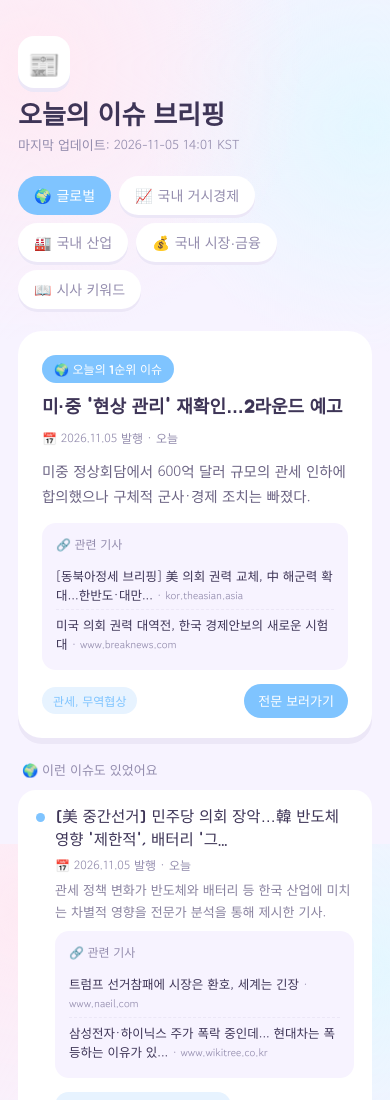
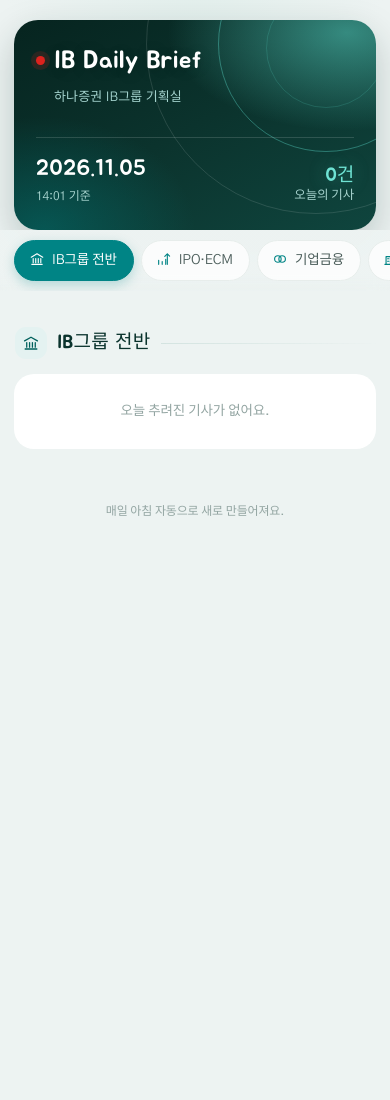
Before and after one commit to juyeong0379/Juyeong, a plain HTML site: page docs/index.html in a window 390 px wide. Shown: the top 1100 px of the page. After the commit the page ends 844 px from the top, so only its background shows below. Drawn offline with Linux system fonts and the light colour scheme.

Commit message:
Add files via upload

```diff
--- a/docs/index.html
+++ b/docs/index.html
@@ -3,338 +3,415 @@
 <head>
 <meta charset="UTF-8">
 <meta name="viewport" content="width=device-width, initial-scale=1.0">
-<title>오늘의 이슈 브리핑</title>
+<title>IB Daily Brief</title>
 <link rel="preconnect" href="https://fonts.googleapis.com">
-<link href="https://fonts.googleapis.com/css2?family=Jua&family=Gowun+Dodum&display=swap" rel="stylesheet">
+<link rel="preconnect" href="https://fonts.gstatic.com" crossorigin>
+<link href="https://fonts.googleapis.com/css2?family=Jua&family=Gowun+Dodum&family=Gothic+A1:wght@300;400;500;600&display=swap" rel="stylesheet">
 <style>
   :root{
-    --bg:#F7F3FF;
+    color-scheme:light;
+    --forest:#0B332D;
+    --hana:#008485;
+    --hana-deep:#00605C;
+    --mint:#3FC3B5;
+    --red:#DC231E;
+
+    --accent:#008485;
+    --soft:#E4F2F1;
+
+    --bg:#EDF3F2;
     --card:#FFFFFF;
-    --ink:#3E3557;
-    --sub:#948DAE;
-    --line:#ECE7F7;
+    --ink:#17322E;
+    --body:#4A5C59;
+    --mute:#93A5A2;
+    --hair:#E7EDEB;
+
+    --round:'Jua',sans-serif;
+    --text:'Gothic A1',-apple-system,BlinkMacSystemFont,'Apple SD Gothic Neo',sans-serif;
+    --read:'Gowun Dodum',-apple-system,BlinkMacSystemFont,'Apple SD Gothic Neo',sans-serif;
   }
   *{box-sizing:border-box;}
+  html{-webkit-text-size-adjust:100%;scroll-behavior:smooth;}
   body{
-    margin:0;
-    background:var(--bg);
-    color:var(--ink);
-    font-family:'Gowun Dodum', sans-serif;
+    margin:0;color:var(--ink);
+    background:
+      radial-gradient(70% 45% at 50% -5%, #E2EFEC 0%, rgba(226,239,236,0) 70%),
+      var(--bg);
+    background-attachment:fixed;
+    font-family:var(--text);font-size:15px;font-weight:400;line-height:1.7;letter-spacing:-.01em;
     -webkit-font-smoothing:antialiased;
-    background-image:
-      radial-gradient(circle at 8% 8%, #FFEAF3 0%, transparent 32%),
-      radial-gradient(circle at 95% 15%, #E4F7FF 0%, transparent 28%);
-    background-attachment:fixed;
   }
-  .wrap{max-width:720px;margin:0 auto;padding:36px 18px 90px;}
+  a{color:inherit;text-decoration:none;}
+  a:focus-visible,button:focus-visible{outline:2px solid var(--hana);outline-offset:3px;border-radius:6px;}
 
-  .masthead{display:flex;align-items:center;gap:14px;margin-bottom:22px;}
-  .mascot{
-    width:52px;height:52px;flex-shrink:0;background:var(--card);
-    border-radius:16px;display:flex;align-items:center;justify-content:center;
-    font-size:26px;box-shadow:0 4px 0 var(--line);
+  .page{max-width:760px;margin:0 auto;padding:0 18px 80px;}
+
+  /* ── 표지 ───────────────────────────── */
+  .cover{
+    position:relative;overflow:hidden;color:#fff;margin:20px 0 0;
+    border-radius:28px;padding:36px 32px 30px;
+    box-shadow:0 14px 36px rgba(7,42,37,.22);
+    background:
+      radial-gradient(90% 85% at 92% 6%, rgba(96,226,210,.50) 0%, rgba(96,226,210,0) 55%),
+      radial-gradient(70% 90% at 8% 100%, rgba(0,132,133,.42) 0%, rgba(0,132,133,0) 60%),
+      linear-gradient(152deg,#06241F 0%,#0B332D 50%,#0F453E 100%);
   }
-  .masthead-text h1{font-family:'Jua', sans-serif;font-size:26px;margin:0;}
-  .masthead-text p{margin:2px 0 0;font-size:13px;color:var(--sub);}
-
-  .tabs{display:flex;gap:8px;margin-bottom:22px;flex-wrap:wrap;}
-  .tab{
-    border:none;cursor:pointer;font-family:'Jua', sans-serif;font-size:14px;
-    padding:9px 16px;border-radius:999px;background:var(--card);color:var(--sub);
-    box-shadow:0 3px 0 var(--line);transition:transform .12s ease;
+  .cover .ring{
+    position:absolute;border-radius:50%;border:1px solid rgba(255,255,255,.12);
+    width:340px;height:340px;right:-110px;top:-146px;
   }
-  .tab:hover{transform:translateY(-1px);}
-  .tab.active{color:#fff;box-shadow:none;}
-  .tab .emoji{margin-right:5px;}
-
-  .top-story{
-    background:var(--card);border-radius:24px;padding:24px 24px 20px;
-    margin-bottom:20px;box-shadow:0 6px 0 var(--line);
+  .cover .ring.b{
+    width:216px;height:216px;right:-58px;top:-84px;
+    border-color:rgba(96,226,210,.38);
   }
-  .top-story .ribbon{
-    display:inline-block;font-family:'Jua', sans-serif;font-size:12px;color:#fff;
-    padding:5px 12px;border-radius:999px;margin-bottom:12px;
+  .cover .ring.c{
+    width:120px;height:120px;right:-10px;top:-32px;
+    border-color:rgba(96,226,210,.16);
   }
-  .top-story h2{font-family:'Jua', sans-serif;font-size:20px;line-height:1.45;margin:0 0 8px;}
-  .pubdate{font-size:12px;color:var(--sub);margin-bottom:12px;}
-  .top-story p.summary{font-size:14.5px;line-height:1.75;color:#6C6484;margin:0 0 14px;}
-
-  .related-box{background:var(--bg);border-radius:14px;padding:12px 14px;margin-bottom:14px;}
-  .related-box .related-title{font-family:'Jua', sans-serif;font-size:12px;color:var(--sub);margin-bottom:8px;}
-  .related-link{
-    display:block;font-size:12.5px;color:var(--ink);text-decoration:none;
-    padding:5px 0;border-bottom:1px dashed var(--line);
+  .cover .in{position:relative;}
+  .cover .brand{display:flex;align-items:center;gap:9px;}
+  .cover .brand span{
+    width:9px;height:9px;border-radius:50%;background:var(--red);flex:none;
+    box-shadow:0 0 0 5px rgba(220,35,30,.16);
   }
-  .related-link:last-child{border-bottom:none;}
-  .related-link .src{color:var(--sub);font-size:11px;margin-left:4px;}
-
-  .stat-row{display:flex;align-items:center;gap:10px;flex-wrap:wrap;}
-  .tag-pill{font-size:12px;padding:5px 11px;border-radius:999px;}
-  .read-btn{
-    font-family:'Jua', sans-serif;font-size:13px;color:#fff;text-decoration:none;
-    padding:7px 14px;border-radius:999px;margin-left:auto;
+  .cover h1{
+    font-family:var(--round);font-weight:400;font-size:31px;letter-spacing:.01em;
+    margin:0;line-height:1.1;text-shadow:0 2px 14px rgba(0,0,0,.18);
+  }
+  .cover .who{font-size:13px;color:#A3D2CD;margin:12px 0 0 18px;letter-spacing:.01em;}
+  .cover .meta{
+    display:flex;align-items:flex-end;justify-content:space-between;gap:16px;
+    margin-top:28px;padding-top:19px;
+    border-top:1px solid rgba(255,255,255,.14);
+  }
+  .cover .day{font-family:var(--round);font-size:27px;line-height:1;letter-spacing:.02em;}
+  .cover .at{font-size:12px;color:#A7D3CE;margin-top:7px;}
+  .cover .count{text-align:right;font-size:12.5px;color:#A7D3CE;line-height:1.5;}
+  .cover .count b{
+    font-family:var(--round);font-weight:400;font-size:23px;color:#6FE3D4;
+    display:block;line-height:1.1;text-shadow:0 0 18px rgba(111,227,212,.35);
   }
 
-  .row{
-    background:var(--card);border-radius:18px;padding:16px 18px;margin-bottom:12px;
-    box-shadow:0 4px 0 var(--line);
+  /* ── 섹션 메뉴 (페이지에 하나뿐) ───────── */
+  .sect[hidden]{display:none;}
+  .menu{
+    position:sticky;top:0;z-index:20;margin:0 -18px;padding:13px 18px 12px;
+    display:flex;gap:7px;overflow-x:auto;scrollbar-width:none;
+    background:linear-gradient(rgba(237,243,242,.97) 72%, rgba(237,243,242,0));
+    backdrop-filter:blur(10px);
   }
-  .row-top{display:flex;align-items:flex-start;gap:10px;}
-  .dot{width:9px;height:9px;border-radius:50%;flex-shrink:0;margin-top:7px;}
-  .row-body h3{font-family:'Jua', sans-serif;font-weight:400;font-size:15.5px;line-height:1.5;margin:0 0 4px;}
-  .row-body .pubdate{margin-bottom:6px;}
-  .row-body p.summary{font-size:13px;line-height:1.65;color:#8A83A0;margin:0 0 9px;}
-  .row-meta{display:flex;align-items:center;gap:8px;flex-wrap:wrap;margin-bottom:8px;}
-  .row-meta a.read-link{font-size:12px;color:var(--sub);text-decoration:none;margin-left:auto;}
-  .row-meta a.read-link:hover{color:var(--ink);}
-
-  .section-label{font-family:'Jua', sans-serif;font-size:13px;color:var(--sub);margin:22px 0 10px 4px;}
-
-  .empty-msg, .error-msg{
-    background:var(--card);border-radius:18px;padding:20px;text-align:center;
-    color:var(--sub);font-size:13.5px;line-height:1.7;
+  .menu::-webkit-scrollbar{display:none;}
+  .menu a i{
+    display:inline-flex;width:16px;height:16px;margin-right:7px;vertical-align:-3px;
+    color:var(--hana);
+  }
+  .menu a i svg{width:100%;height:100%;}
+  .menu a.on i{color:#fff;}
+  .menu a{
+    flex:none;padding:8px 16px 8px 14px;border-radius:999px;font-size:13.5px;
+    background:rgba(255,255,255,.75);color:var(--body);border:1px solid var(--hair);
+    transition:all .18s ease;white-space:nowrap;
+  }
+  .menu a:hover{border-color:#A9DCD5;background:#fff;}
+  .menu a.on{
+    background:var(--hana);border-color:var(--hana);color:#fff;
+    box-shadow:0 4px 12px rgba(0,132,133,.25);
   }
 
-  /* ── 시사 키워드 탭 전용 ── */
-  .glossary-section{margin-bottom:26px;}
-  .glossary-header{
-    display:flex;align-items:center;gap:8px;margin:0 0 10px 4px;
+  /* ── 섹션 ───────────────────────────── */
+  .sect{margin-top:36px;scroll-margin-top:66px;}
+  .sect h2{
+    font-family:var(--round);font-weight:400;font-size:19px;letter-spacing:.015em;
+    color:var(--forest);margin:0 0 15px;display:flex;align-items:center;gap:10px;
+    padding-left:1px;
   }
-  .glossary-header .badge{
-    font-family:'Jua', sans-serif;font-size:12px;color:#fff;
-    padding:4px 11px;border-radius:999px;
+  .sect h2 i{
+    width:32px;height:32px;flex:none;border-radius:11px;color:var(--hana-deep);
+    background:var(--soft);display:flex;align-items:center;justify-content:center;
   }
-  .glossary-header .count{font-size:12px;color:var(--sub);}
-  .glossary-grid{display:flex;flex-direction:column;gap:10px;}
-  .term-card{
-    background:var(--card);border-radius:16px;padding:14px 16px;
-    box-shadow:0 3px 0 var(--line);
-    display:flex;gap:12px;align-items:flex-start;
-  }
-  .term-card .term-name{
-    font-family:'Jua', sans-serif;font-size:14.5px;flex-shrink:0;
-    min-width:96px;max-width:96px;line-height:1.4;
-  }
-  .term-card .term-def{
-    font-size:13px;line-height:1.65;color:#6C6484;flex:1;
-  }
-  .term-card .mention{
-    font-family:'Jua', sans-serif;font-size:11px;color:var(--sub);
-    flex-shrink:0;white-space:nowrap;
+  .sect h2 i svg{width:18px;height:18px;}
+  .sect h2::after{
+    content:"";flex:1;height:1px;
+    background:linear-gradient(90deg,#D3E3E0,rgba(211,227,224,0));
   }
 
-  @media(max-width:600px){
-    .masthead{flex-direction:column;align-items:flex-start;gap:6px;}
-    .top-story h2{font-size:18px;}
-    .term-card{flex-direction:column;gap:4px;}
-    .term-card .term-name{max-width:none;}
+  /* ── 카드 ───────────────────────────── */
+  .card{
+    position:relative;background:var(--card);border:1px solid rgba(11,51,45,.05);
+    border-radius:22px;padding:23px 25px;margin-bottom:11px;
+    box-shadow:0 1px 2px rgba(11,51,45,.04),0 6px 18px rgba(11,51,45,.045);
+    transition:transform .18s ease,box-shadow .18s ease,border-color .18s ease;
+  }
+  .card:hover{
+    transform:translateY(-3px);border-color:#BCE0DA;
+    box-shadow:0 2px 4px rgba(11,51,45,.05),0 14px 30px rgba(11,51,45,.11);
+  }
+  .card:last-child{margin-bottom:0;}
+
+  .card.lead{
+    background:linear-gradient(158deg,#FFFFFF 40%,#EFF8F6 100%);
+    border:1px solid #C6E4DF;
+  }
+  .card.lead::before{
+    content:"";position:absolute;left:0;top:20px;bottom:20px;width:3px;
+    border-radius:0 3px 3px 0;background:var(--accent);
+  }
+  .card.lead h3{font-size:19.5px;}
+
+  .card h3{
+    font-family:var(--round);font-weight:400;font-size:17px;line-height:1.55;
+    letter-spacing:.01em;margin:0 0 13px;
+  }
+  .card h3 a{transition:color .15s;}
+  .card h3 a:hover{color:var(--hana);}
+
+  .pts{
+    list-style:none;margin:0 0 18px;padding:0;color:var(--body);
+    font-family:var(--read);font-size:14.5px;letter-spacing:0;
+  }
+  .pts li{position:relative;padding-left:18px;line-height:1.85;margin-bottom:8px;}
+  .pts li::before{
+    content:"";position:absolute;left:1px;top:.78em;
+    width:7px;height:7px;border-radius:50%;
+    background:var(--accent);box-shadow:0 0 0 3px var(--soft);
+  }
+  .pts li:last-child{margin-bottom:0;}
+  .pts li:last-child::before{background:#CBD6D4;box-shadow:none;}
+  .pts em{
+    font-style:normal;font-weight:700;color:var(--ink);
+    background:linear-gradient(transparent 56%, #CFEAE6 56%);
+    padding:0 2px;
+  }
+
+  .foot{padding-top:14px;border-top:1px dashed #E6EBEA;}
+  .byline{
+    display:flex;align-items:center;gap:6px;flex-wrap:wrap;
+    font-size:11px;color:#9BAAA7;letter-spacing:-.005em;
+  }
+  .byline .who{font-weight:600;color:var(--hana-deep);}
+  .byline .bar{width:1px;height:8px;background:#DDE5E3;}
+
+  .none{
+    background:var(--card);border-radius:20px;padding:26px;
+    text-align:center;color:var(--mute);font-size:13.5px;
+  }
+  .boot{
+    background:var(--card);border-radius:20px;padding:32px 28px;margin-top:20px;
+    color:var(--body);font-size:14px;line-height:2;
+  }
+  .boot code{background:#EEF6F5;border-radius:6px;padding:2px 7px;font-size:13px;}
+  footer{text-align:center;font-size:12px;color:var(--mute);padding:38px 0 0;}
+
+  @media(max-width:640px){
+    .page{padding:0 14px 60px;}
+    .cover{padding:27px 22px 24px;border-radius:24px;}
+    .cover h1{font-size:25px;}
+    .cover .day{font-size:22px;}
+    .cover .count b{font-size:19px;}
+    .menu{margin:0 -14px;padding:10px 14px;}
+    .card{padding:19px 19px;border-radius:19px;}
+    .card h3{font-size:16px;}
+    .card.lead h3{font-size:17.5px;}
+  }
+  @media(prefers-reduced-motion:reduce){
+    html{scroll-behavior:auto;}
+    *{transition:none !important;}
+    .card:hover{transform:none;}
   }
 </style>
 </head>
 <body>
-<div class="wrap">
+<div class="page">
 
-  <div class="masthead">
-    <div class="mascot">📰</div>
-    <div class="masthead-text">
-      <h1>오늘의 이슈 브리핑</h1>
-      <p id="generatedAt">불러오는 중...</p>
+  <header class="cover">
+    <span class="ring"></span><span class="ring b"></span><span class="ring c"></span>
+    <div class="in">
+      <div class="brand"><span></span><h1>IB Daily Brief</h1></div>
+      <p class="who">하나증권 IB그룹 기획실</p>
+      <div class="meta">
+        <div>
+          <div class="day" id="day">—</div>
+          <div class="at" id="at">불러오는 중</div>
+        </div>
+        <div class="count"><b id="total">—</b>오늘의 기사</div>
+      </div>
     </div>
-  </div>
+  </header>
 
-  <div class="tabs" id="tabs"></div>
-  <div id="content"><div class="empty-msg">데이터를 불러오는 중이에요...</div></div>
+  <nav class="menu" id="menu" aria-label="섹션"></nav>
+  <main id="feed"></main>
+  <footer id="foot"></footer>
 
 </div>
 
 <script>
-const THEME = {
-  global:   { color:"#7FC4FF", soft:"#E7F3FF", emoji:"🌍", label:"글로벌" },
-  macro:    { color:"#5FD1A6", soft:"#E4FBF1", emoji:"📈", label:"국내 거시경제" },
-  industry: { color:"#FFC24B", soft:"#FFF4DE", emoji:"🏭", label:"국내 산업" },
-  finance:  { color:"#FF8FAE", soft:"#FFEBF1", emoji:"💰", label:"국내 시장·금융" },
-  keywords: { color:"#B98FFF", soft:"#F3EBFF", emoji:"📖", label:"시사 키워드", isGlossary:true },
+const FALLBACK = [
+  { key:"ib_overall", emoji:"🏛️", label:"IB그룹 전반" },
+  { key:"ipo_ecm",    emoji:"🚀", label:"IPO·ECM" },
+  { key:"corp_fin",   emoji:"🤝", label:"기업금융" },
+  { key:"re_infra",   emoji:"🏗️", label:"부동산·인프라" },
+  { key:"sto_new",    emoji:"🔗", label:"STO·신사업" },
+];
+// data.json 에 emoji 가 없을 때 쓰는 기본값
+const EMOJI = Object.fromEntries(FALLBACK.map(s => [s.key, s.emoji]));
+
+// 섹션 아이콘 — 직접 그린 선 아이콘 (24x24)
+const ICONS = {
+  // 중앙은행·정책: 기둥이 있는 건물
+  ib_overall: `<svg viewBox="0 0 24 24" fill="none" stroke="currentColor" stroke-width="1.7"
+      stroke-linecap="round" stroke-linejoin="round">
+    <path d="M3.4 9.2 12 4.3l8.6 4.9"/>
+    <path d="M6.3 11.4v6.1M10.1 11.4v6.1M13.9 11.4v6.1M17.7 11.4v6.1"/>
+    <path d="M4.2 20h15.6"/>
+  </svg>`,
+
+  // 상장·ECM: 계단식 막대와 솟아오르는 화살표
+  ipo_ecm: `<svg viewBox="0 0 24 24" fill="none" stroke="currentColor" stroke-width="1.7"
+      stroke-linecap="round" stroke-linejoin="round">
+    <path d="M4 20V14M9.3 20v-4.2M14.6 20v-7.6"/>
+    <path d="M13.2 8.2 17 4.4l3.4 3.4"/>
+    <path d="M17 4.8V20"/>
+  </svg>`,
+
+  // 기업금융: 맞물리는 두 고리 (딜 성사)
+  corp_fin: `<svg viewBox="0 0 24 24" fill="none" stroke="currentColor" stroke-width="1.7"
+      stroke-linecap="round" stroke-linejoin="round">
+    <circle cx="8.8" cy="12" r="4.9"/>
+    <circle cx="15.2" cy="12" r="4.9"/>
+  </svg>`,
+
+  // 부동산·인프라: 나란한 두 건물
+  re_infra: `<svg viewBox="0 0 24 24" fill="none" stroke="currentColor" stroke-width="1.7"
+      stroke-linecap="round" stroke-linejoin="round">
+    <path d="M2.8 20h18.4"/>
+    <path d="M4.6 20V8.4h6.6V20"/>
+    <path d="M13.4 20v-7.4h6V20"/>
+    <path d="M6.9 11.6h2M6.9 15.4h2M15.7 15.8h1.4"/>
+  </svg>`,
+
+  // STO·신사업: 이어진 노드 (분산원장)
+  sto_new: `<svg viewBox="0 0 24 24" fill="none" stroke="currentColor" stroke-width="1.7"
+      stroke-linecap="round" stroke-linejoin="round">
+    <circle cx="12" cy="5.4" r="2.3"/>
+    <circle cx="5.6" cy="17.2" r="2.3"/>
+    <circle cx="18.4" cy="17.2" r="2.3"/>
+    <path d="M10.9 7.5 6.7 15.1M13.1 7.5l4.2 7.6M7.9 17.2h8.2"/>
+  </svg>`,
 };
-const GLOSSARY_CATEGORY_ORDER = ["금융", "산업", "시장", "사회"];
 
-let DATA = {};
-let GLOSSARY = [];
-let active = 'global';
-
-const tabsEl = document.getElementById('tabs');
-const contentEl = document.getElementById('content');
-const generatedAtEl = document.getElementById('generatedAt');
-
-function formatDate(d){
-  const [y,m,day] = d.split('-');
-  return `${y}.${m}.${day}`;
-}
-function daysAgo(d){
-  const today = new Date();
-  today.setHours(0,0,0,0);
-  const then = new Date(d);
-  const diff = Math.round((today - then) / (1000*60*60*24));
-  if(diff <= 0) return "오늘";
-  if(diff === 1) return "어제";
-  if(diff < 30) return `${diff}일 전`;
-  if(diff < 365) return `${Math.round(diff/30)}개월 전`;
-  return `${Math.round(diff/365)}년 전`;
+function icon(key){
+  return ICONS[key] || '';
 }
 
-function renderTabs(){
-  tabsEl.innerHTML = Object.entries(THEME).map(([key, t]) => `
-    <button class="tab ${key===active?'active':''}"
-      style="${key===active ? `background:${t.color}` : ''}"
-      data-key="${key}">
-      <span class="emoji">${t.emoji}</span>${t.label}
-    </button>
-  `).join('');
-  tabsEl.querySelectorAll('.tab').forEach(btn=>{
-    btn.addEventListener('click', ()=>{
-      active = btn.dataset.key;
-      renderTabs();
-      renderContent();
-    });
-  });
+const menuEl = document.getElementById('menu');
+const feedEl = document.getElementById('feed');
+
+const esc = s => String(s ?? '').replace(/[&<>"']/g, c =>
+  ({'&':'&amp;','<':'&lt;','>':'&gt;','"':'&quot;',"'":'&#39;'}[c]));
+
+function stamp(d){
+  const s = String(d).replace(/-/g,'.');
+  const t = new Date(); t.setHours(0,0,0,0);
+  const n = Math.round((t - new Date(d)) / 86400000);
+  if(n <= 0) return `${s} (오늘)`;
+  if(n === 1) return `${s} (어제)`;
+  return s;
 }
 
-function renderRelated(related){
-  if(!related || related.length === 0) return '';
-  return `
-    <div class="related-box">
-      <div class="related-title">🔗 관련 기사</div>
-      ${related.map(r => `
-        <a class="related-link" href="${r.url}" target="_blank" rel="noopener">
-          ${r.title}<span class="src">· ${r.src}</span>
-        </a>
-      `).join('')}
-    </div>
-  `;
+// **중요한 부분**을 강조로 바꿔줌
+function mark(t){
+  return esc(t).replace(/\*\*(.+?)\*\*/g, '<em>$1</em>');
+}
+function bullets(s){
+  let arr = Array.isArray(s) ? s : String(s ?? '').split(/(?<=[.。])\s+/);
+  arr = arr.map(x => String(x).replace(/^[-•·]\s*/,'').trim()).filter(Boolean);
+  return arr.length ? `<ul class="pts">${arr.map(x=>`<li>${mark(x)}</li>`).join('')}</ul>` : '';
 }
 
-function renderGlossary(){
-  const t = THEME.keywords;
-  if(!GLOSSARY || GLOSSARY.length === 0){
-    contentEl.innerHTML = `<div class="empty-msg">오늘은 뽑힌 시사 키워드가 없어요.</div>`;
-    return;
-  }
+// **중요한 부분**을 강조로 바꿔줌
+function mark(t){
+  return esc(t).replace(/\*\*(.+?)\*\*/g, '<em>$1</em>');
+}
+function bullets(s){
+  let arr = Array.isArray(s) ? s : String(s ?? '').split(/(?<=[.。])\s+/);
+  arr = arr.map(x => String(x).replace(/^[-•·]\s*/,'').trim()).filter(Boolean);
+  return arr.length ? `<ul class="pts">${arr.map(x=>`<li>${mark(x)}</li>`).join('')}</ul>` : '';
+}
 
-  const byCategory = {};
-  for(const item of GLOSSARY){
-    const cat = GLOSSARY_CATEGORY_ORDER.includes(item.category) ? item.category : "산업";
-    (byCategory[cat] = byCategory[cat] || []).push(item);
-  }
-
-  let out = `
-    <div class="empty-msg" style="text-align:left;margin-bottom:20px;">
-      📖 최근 뉴스에서 반복적으로 나온 개념들을 모았어요. 금융권 면접·시사 대비용으로 훑어보기 좋아요.
-      총 <b style="color:${t.color}">${GLOSSARY.length}개</b> 키워드예요.
-    </div>
-  `;
-
-  GLOSSARY_CATEGORY_ORDER.forEach(cat => {
-    const items = byCategory[cat];
-    if(!items || items.length === 0) return;
-    out += `
-      <div class="glossary-section">
-        <div class="glossary-header">
-          <span class="badge" style="background:${t.color}">${cat}</span>
-          <span class="count">${items.length}개</span>
-        </div>
-        <div class="glossary-grid">
-          ${items.map(item => `
-            <div class="term-card">
-              <div class="term-name" style="color:${t.color}">${item.term}</div>
-              <div class="term-def">${item.definition}</div>
-              ${item.count > 1 ? `<div class="mention">${item.count}회 언급</div>` : ''}
-            </div>
-          `).join('')}
+function card(it, lead){
+  return `
+    <article class="card${lead ? ' lead' : ''}">
+      <h3><a href="${esc(it.url)}" target="_blank" rel="noopener">${esc(it.headline)}</a></h3>
+      ${bullets(it.summary)}
+      <div class="foot">
+        <div class="byline">
+          <span class="who">${esc(it.source || '')}</span>
+          ${it.reporter ? `<i class="bar"></i><span>${esc(it.reporter)}</span>` : ''}
+          <i class="bar"></i><span>${stamp(it.pubDate)}</span>
         </div>
       </div>
-    `;
+    </article>`;
+}
+
+// 항상 한 섹션만 보여준다
+function show(key, jump){
+  document.querySelectorAll('.sect').forEach(el=>{ el.hidden = el.id !== key; });
+  document.querySelectorAll('.menu a').forEach(a=>{
+    a.classList.toggle('on', a.dataset.key === key);
+  });
+  if(jump) window.scrollTo({ top:0, behavior:'smooth' });
+}
+
+function render(sections, data){
+  const total = sections.reduce((n,s) => n + (data[s.key]||[]).length, 0);
+  document.getElementById('total').textContent = `${total}건`;
+
+  menuEl.innerHTML = sections.map(s =>
+    `<a href="#" data-key="${s.key}">
+       <i>${icon(s.key)}</i>${esc(s.label)}
+     </a>`).join('');
+  menuEl.querySelectorAll('a').forEach(a=>{
+    a.addEventListener('click', e=>{ e.preventDefault(); show(a.dataset.key, true); });
   });
 
-  contentEl.innerHTML = out;
-}
+  feedEl.innerHTML = sections.map((s,i) => {
+    const items = data[s.key] || [];
+    const body = items.length
+      ? items.map((it,k) => card(it, k === 0)).join('')
+      : `<p class="none">오늘 추려진 기사가 없어요.</p>`;
+    return `<section class="sect" id="${s.key}">
+      <h2><i>${icon(s.key)}</i>${esc(s.label)}</h2>${body}</section>`;
+  }).join('');
 
-function renderContent(){
-  if(THEME[active] && THEME[active].isGlossary){
-    renderGlossary();
-    return;
-  }
-
-  const t = THEME[active];
-  const items = DATA[active] || [];
-
-  if(items.length === 0){
-    contentEl.innerHTML = `<div class="empty-msg">오늘은 이 카테고리에서 골라낸 이슈가 없어요.</div>`;
-    return;
-  }
-
-  const top = items.find(i=>i.top) || items[0];
-  const rest = items.filter(i=>i !== top);
-
-  let out = `
-    <div class="top-story">
-      <span class="ribbon" style="background:${t.color}">${t.emoji} 오늘의 1순위 이슈</span>
-      <h2>${top.headline}</h2>
-      <div class="pubdate">📅 ${formatDate(top.pubDate)} 발행 · ${daysAgo(top.pubDate)}</div>
-      <p class="summary">${top.summary}</p>
-      ${renderRelated(top.related)}
-      <div class="stat-row">
-        <span class="tag-pill" style="background:${t.soft};color:${t.color}">${top.tag}</span>
-        <a class="read-btn" href="${top.url}" target="_blank" rel="noopener" style="background:${t.color}">전문 보러가기</a>
-      </div>
-    </div>
-  `;
-
-  if(rest.length > 0){
-    out += `<div class="section-label">${t.emoji} 이런 이슈도 있었어요</div>`;
-    out += rest.map(item => `
-      <div class="row">
-        <div class="row-top">
-          <span class="dot" style="background:${t.color}"></span>
-          <div class="row-body" style="flex:1">
-            <h3>${item.headline}</h3>
-            <div class="pubdate">📅 ${formatDate(item.pubDate)} 발행 · ${daysAgo(item.pubDate)}</div>
-            <p class="summary">${item.summary}</p>
-            ${renderRelated(item.related)}
-            <div class="row-meta">
-              <span class="tag-pill" style="background:${t.soft};color:${t.color}">${item.tag}</span>
-              <a class="read-link" href="${item.url}" target="_blank" rel="noopener">전문 보기 →</a>
-            </div>
-          </div>
-        </div>
-      </div>
-    `).join('');
-  }
-
-  contentEl.innerHTML = out;
+  show(sections[0].key, false);   // 첫 섹션만 열어둔 채 시작
 }
 
 async function load(){
   try{
-    const res = await fetch('data.json', {cache:"no-store"});
-    if(!res.ok) throw new Error("data.json을 찾을 수 없어요");
-    const json = await res.json();
-    DATA = json.categories || {};
-    GLOSSARY = json.keywords || [];
-    generatedAtEl.textContent = `마지막 업데이트: ${json.generated_at || "알 수 없음"}`;
-    renderTabs();
-    renderContent();
+    const res = await fetch('data.json', { cache:"no-store" });
+    if(!res.ok) throw new Error("no data");
+    const j = await res.json();
+
+    const data = j.categories || {};
+    const sections = (Array.isArray(j.sections) && j.sections.length ? j.sections : FALLBACK)
+      .map(s => ({ key:s.key, label:s.label, emoji:s.emoji || EMOJI[s.key] || "" }));
+
+    const [d, t] = String(j.generated_at || "").split(" ");
+    document.getElementById('day').textContent = d ? d.replace(/-/g,'.') : '—';
+    document.getElementById('at').textContent = t ? `${t} 기준` : '';
+    document.getElementById('foot').textContent = '매일 아침 자동으로 새로 만들어져요.';
+
+    render(sections, data);
   }catch(e){
-    generatedAtEl.textContent = "데이터를 불러오지 못했어요";
-    contentEl.innerHTML = `
-      <div class="error-msg">
-        data.json을 불러오지 못했어요.<br><br>
-        로컬에서 열어보는 중이라면 <code>file://</code> 로 직접 여는 대신<br>
-        터미널에서 <code>python -m http.server</code> 를 실행하고<br>
-        <code>http://localhost:8000</code> 으로 접속해보세요.<br><br>
-        GitHub Pages로 배포했다면 Actions가 아직 한 번도 실행되지 않았을 수 있어요.
-      </div>`;
+    document.getElementById('at').textContent = "데이터 없음";
+    document.getElementById('total').textContent = "—";
+    menuEl.remove();
+    feedEl.innerHTML = `<div class="boot">
+      오늘자 데이터를 아직 못 불러왔어요.<br>
+      GitHub Actions에서 <code>Daily News Briefing</code>을 한 번 실행해 주세요.
+    </div>`;
   }
 }
-
 load();
 </script>
 </body>
```
